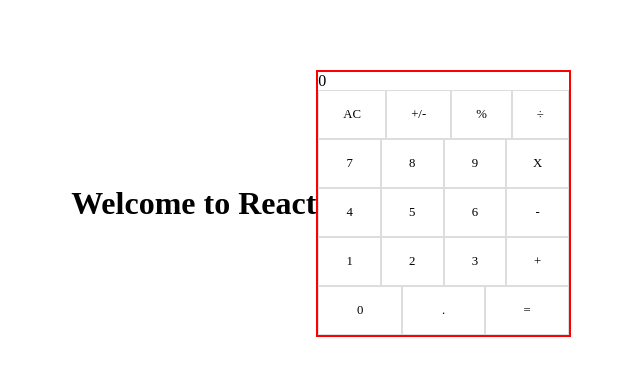
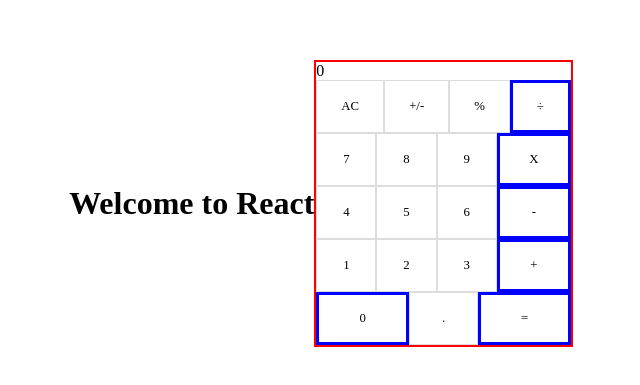
Before and after one commit to kwesiObuobi/math-magicians, a React (Create React App) app: page / in a window 1280 px wide. Shown: the part 197-582 px from the top of the page, without its empty margins (319-959 px from the left). Built offline with nearby package versions, Linux system fonts and the light colour scheme.

Commit message:
Add prop validation to 'tag'

```diff
--- a/src/components/Calculator.js
+++ b/src/components/Calculator.js
@@ -11,30 +11,30 @@ const Calculator = () => (
       <Key name="AC" />
       <Key name="+/-" />
       <Key name="%" />
-      <Key name="÷" className="yellow" />
+      <Key name="÷" tag="yellow" />
     </div>
     <div className="row">
       <Key name="7" />
       <Key name="8" />
       <Key name="9" />
-      <Key name="X" className="yellow" />
+      <Key name="X" tag="yellow" />
     </div>
     <div className="row">
       <Key name="4" />
       <Key name="5" />
       <Key name="6" />
-      <Key name="-" className="yellow" />
+      <Key name="-" tag="yellow" />
     </div>
     <div className="row">
       <Key name="1" />
       <Key name="2" />
       <Key name="3" />
-      <Key name="+" className="yellow" />
+      <Key name="+" tag="yellow" />
     </div>
     <div className="row">
-      <Key name="0" className="zero" />
+      <Key name="0" tag="zero" />
       <Key name="." />
-      <Key name="=" className="yellow" />
+      <Key name="=" tag="yellow" />
     </div>
   </div>
 );
```
